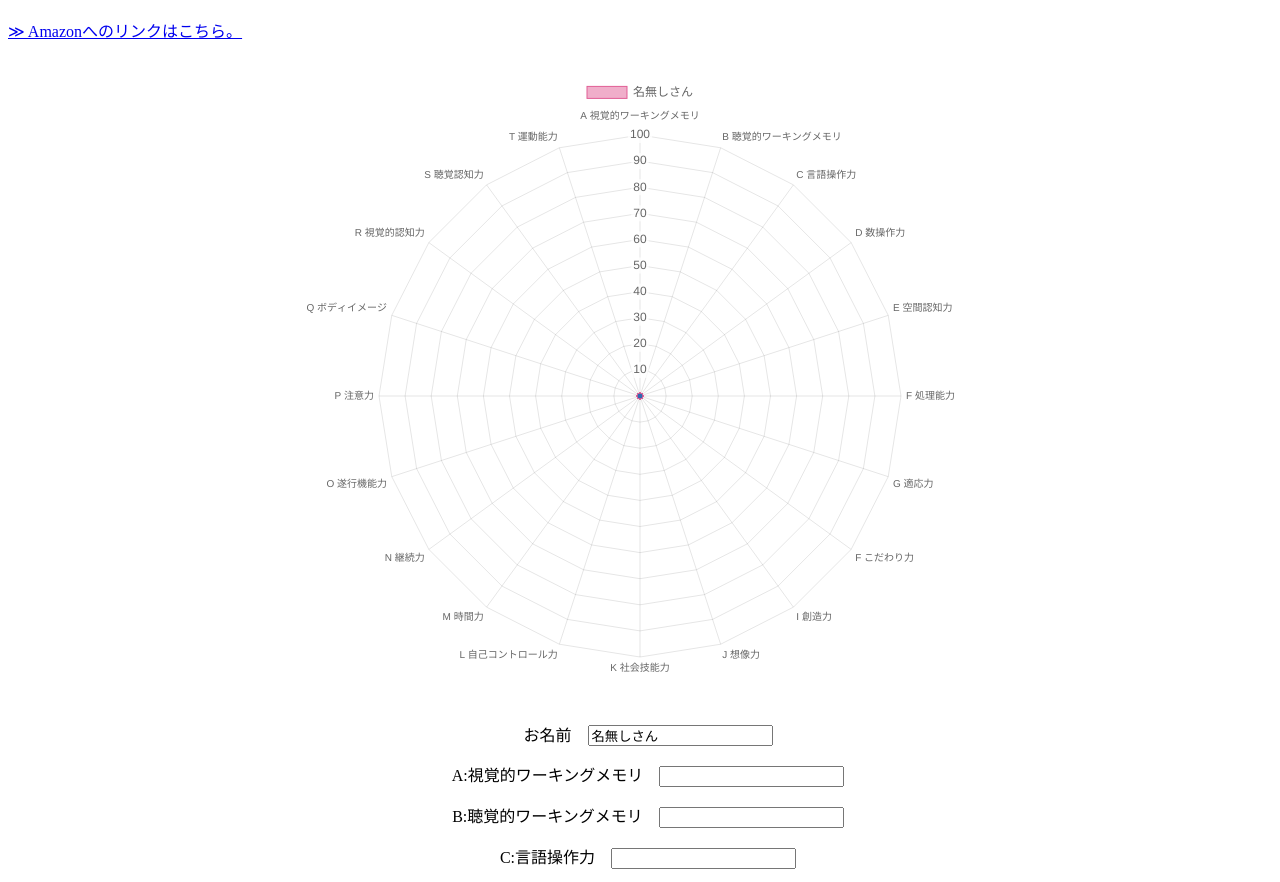
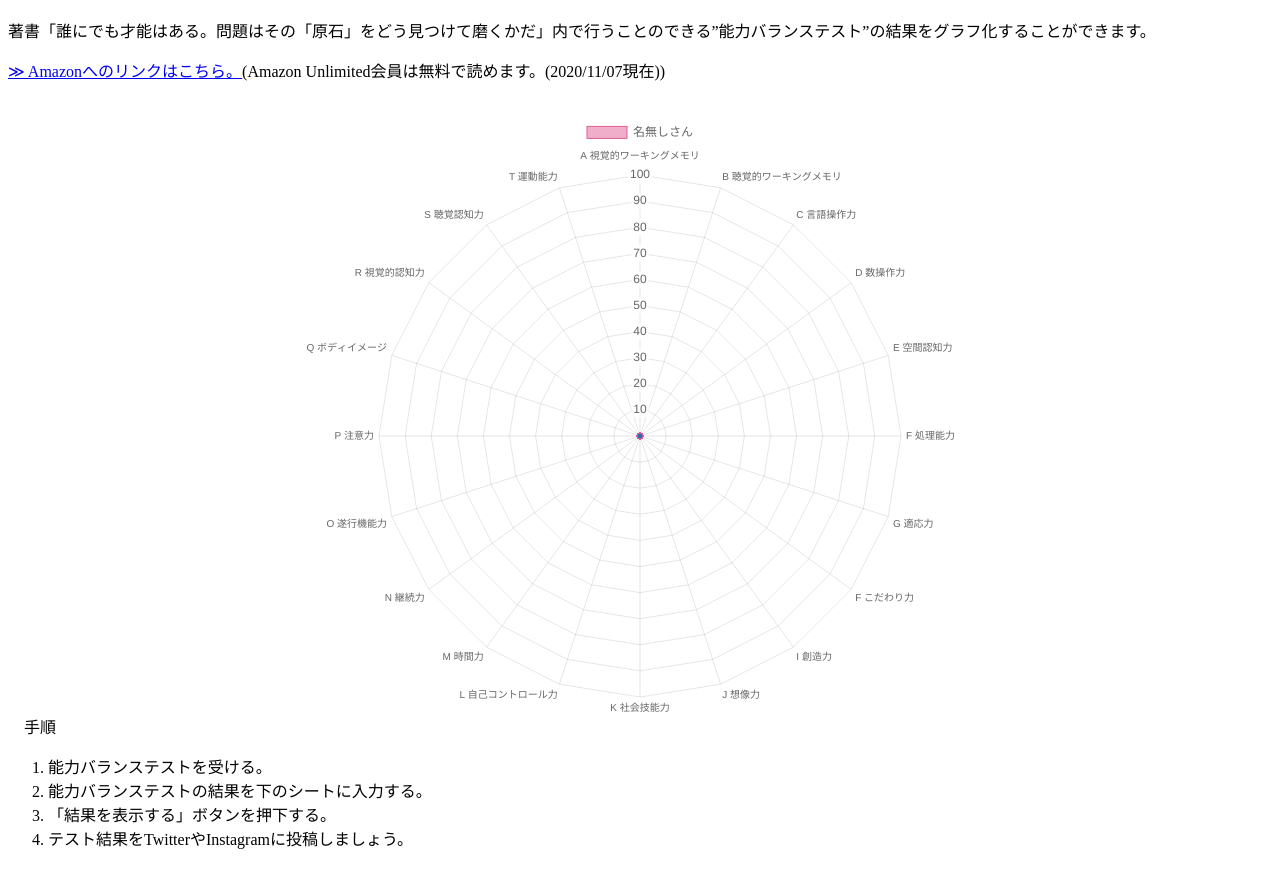
Before and after one commit to cancaodosol/web-tools, a plain HTML site: page index.html in a window 1280 px wide. Shown: the part 57-939 px from the top of the page. Drawn offline with nearby package versions, Linux system fonts and the light colour scheme.

Commit message:
Update index.html

```diff
--- a/index.html
+++ b/index.html
@@ -1,13 +1,26 @@
 <html>
 <head>
-    <meta charset="utf-8">
+    <meta charset="utf-8"/>
+    <meta http-equiv="X-UA-Compatible" content="IE=edge" />
+    <meta name="viewport" content="width=device-width,initial-scale=1" />
+    <title>誰にでも才能はある。問題はその「原石」をどう見つけて磨くかだ</title>
+    <meta name="description" content="著書「誰にでも才能はある。問題はその「原石」をどう見つけて磨くかだ」内で行うことのできる”能力バランステスト”の結果を図示することができます。" />
+
 </head>
 <body>
     <h1>誰にでも才能はある。問題はその「原石」をどう見つけて磨くかだ</h1>
-    <a href="https://amzn.to/3ex7qXx">≫ Amazonへのリンクはこちら。</a>
+    <p>著書「誰にでも才能はある。問題はその「原石」をどう見つけて磨くかだ」内で行うことのできる”能力バランステスト”の結果をグラフ化することができます。</p>
+    <a href="https://amzn.to/3ex7qXx">≫ Amazonへのリンクはこちら。</a>(Amazon Unlimited会員は無料で読めます。(2020/11/07現在))
     <div>
         <canvas id="myRadarChart"></canvas>
     </div>
+    <label>手順</label>
+    <ol>
+        <li>能力バランステストを受ける。</li>
+        <li>能力バランステストの結果を下のシートに入力する。</li>
+        <li>「結果を表示する」ボタンを押下する。</li>
+        <li>テスト結果をTwitterやInstagramに投稿しましょう。</li>
+    </ol>
     <div class="input-groups">
         <div class="input-group"><label>お名前</label><input type="text" id="answer_name" value="名無しさん"/></div>
         <div class="input-group"><label>A:視覚的ワーキングメモリ</label><input type="tel" id="answer_a"/></div>
```
